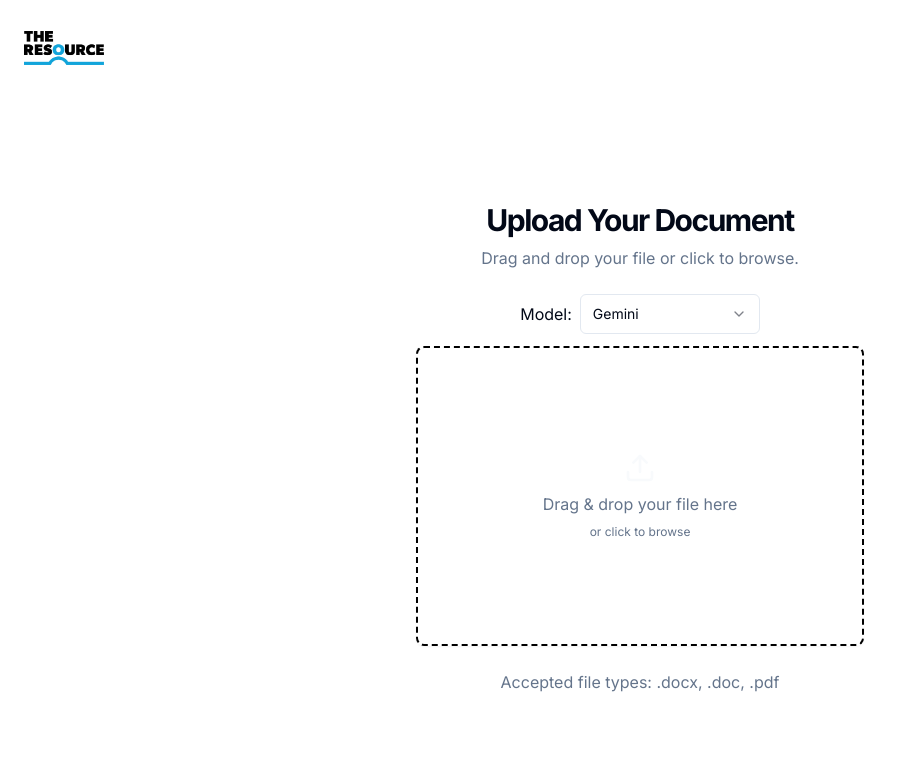
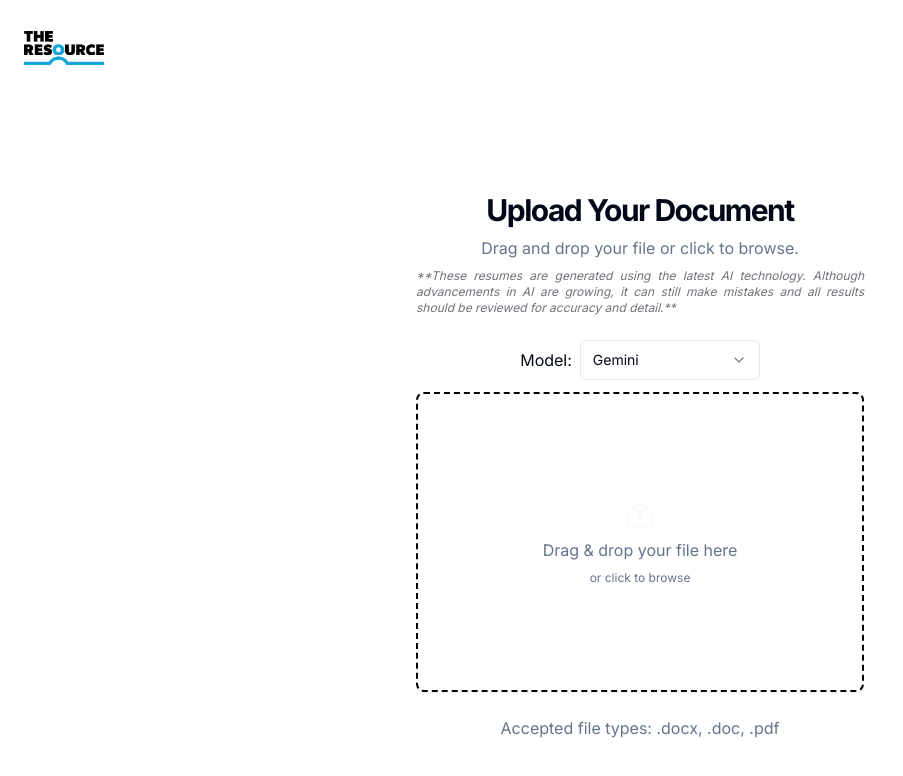
Before and after one commit to ianfrye0818/resource-app-hub, a Next.js app: page /resume-parser in a window 1280 px wide. Shown: the top 776 px of the page, without its empty margins (0-903 px from the left). Built offline with nearby package versions, Linux system fonts and the light colour scheme.

Commit message:
adding AI disclaimer

```diff
--- a/app/resume-parser/page.tsx
+++ b/app/resume-parser/page.tsx
@@ -2,12 +2,19 @@ import DropZoneComponent from '@/components/pages-and-sections/DropZoneComponent
 
 export default function ResumeParserPage() {
   return (
-    <section className='flex h-full flex-col items-center justify-center px-4 md:px-6 py-12 md:py-24'>
+    <section className='flex h-full flex-col items-center px-4 md:px-6 py-12 md:py-24'>
       <div className='w-full max-w-md space-y-6'>
         <div className='grid gap-2'>
           <h1 className='text-3xl font-bold tracking-tighter text-center'>Upload Your Document</h1>
           <p className='text-muted-foreground text-center'>
             Drag and drop your file or click to browse.
+          </p>
+          <p className='text-xs text-justify text-zinc-500'>
+            <i>
+              **These resumes are generated using the latest AI technology. Although advancements in
+              AI are growing, it can still make mistakes and all results should be reviewed for
+              accuracy and detail.**
+            </i>
           </p>
         </div>
         {/* Drop Zone Component */}
```
